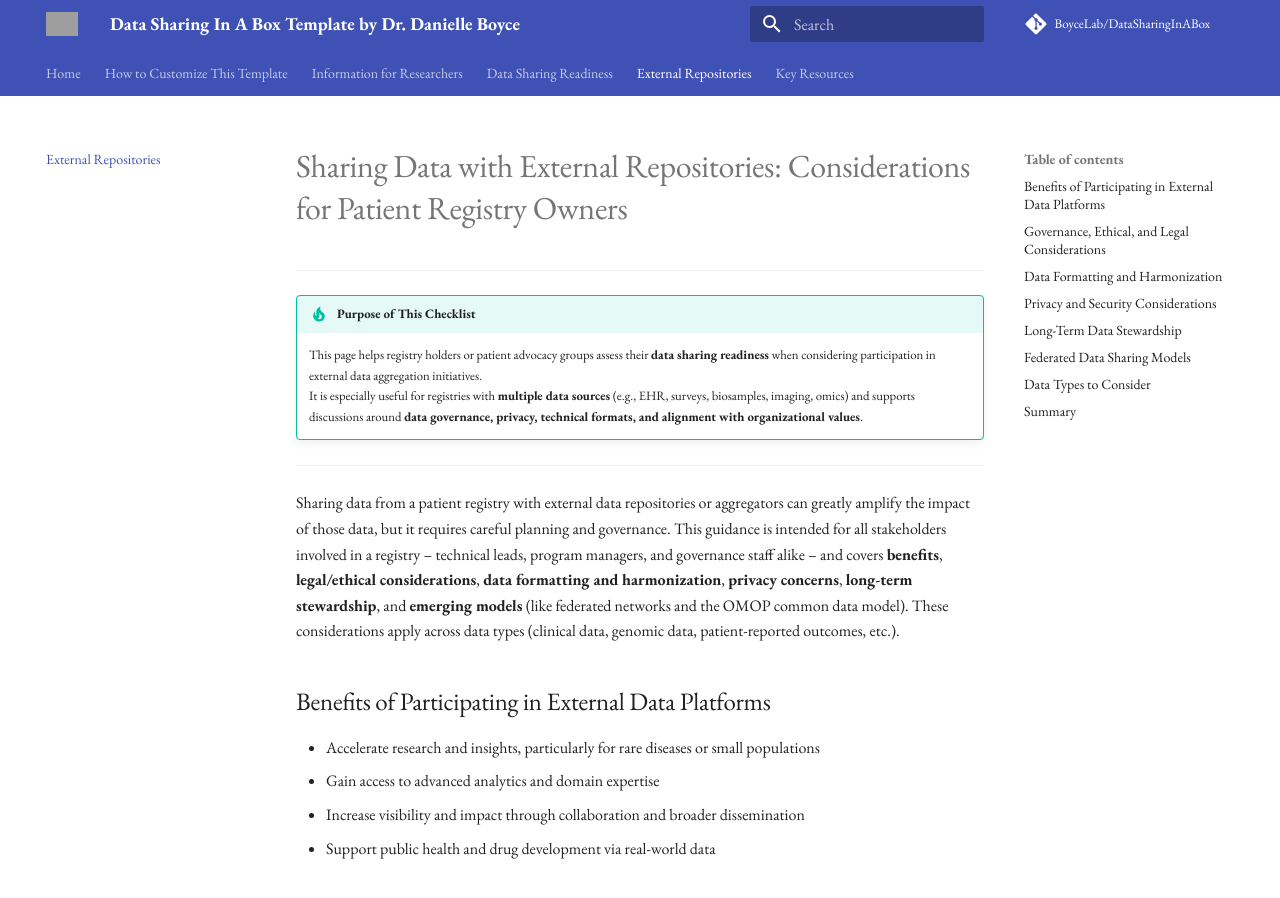
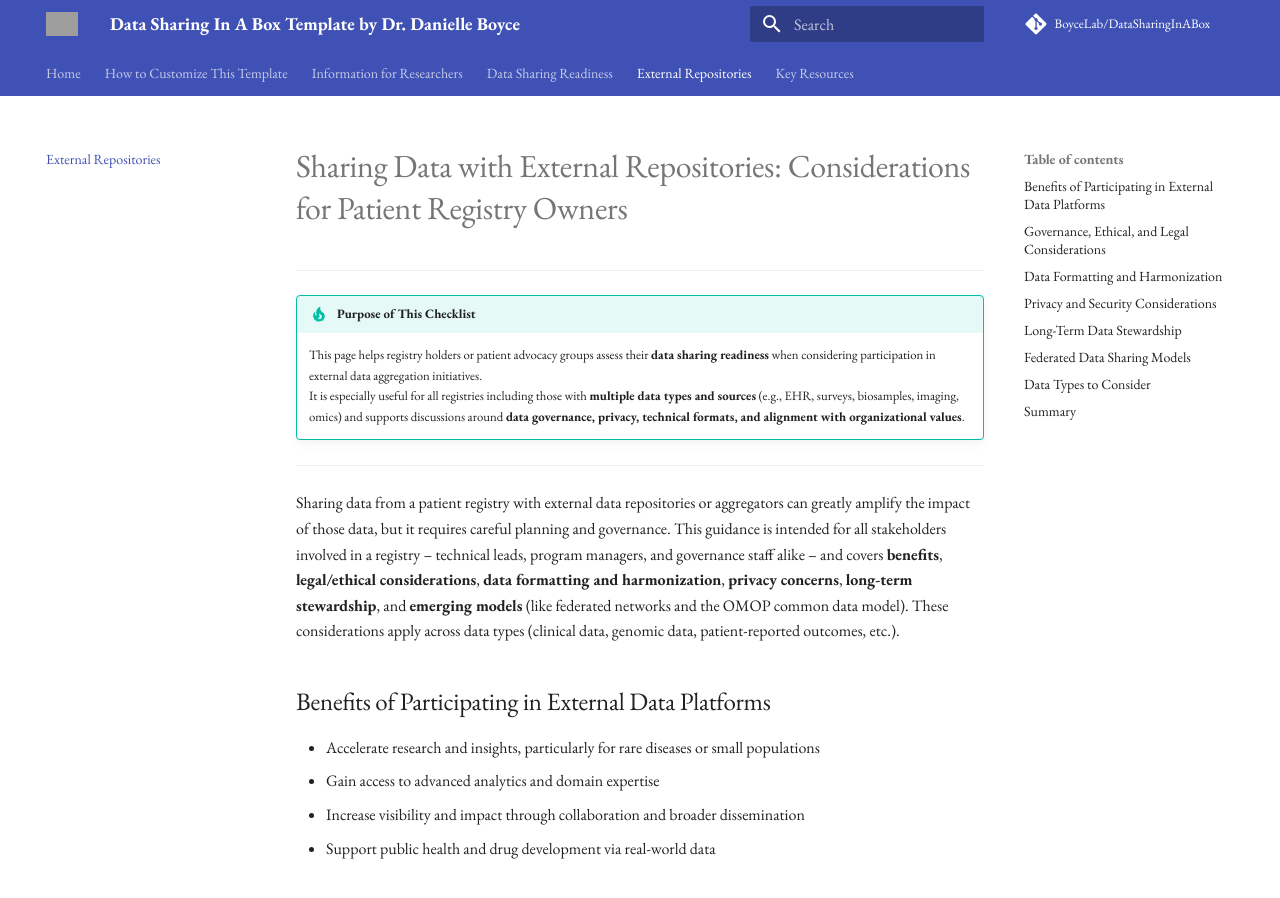
Before and after one commit to BoyceLab/DataSharingInABox, an MkDocs documentation site: the page built from docs/external-repository.md, in a window 1280 px wide and 900 px high. Built offline with MkDocs 1.6.1 and Material for MkDocs 9.7.7, drawn with Linux system fonts in a browser that asks for light colours; comment, search, counter and statistics services are not loaded; grey boxes are pictures that could not be loaded.

Commit message:
Update external-repository.md

```diff
--- a/docs/external-repository.md
+++ b/docs/external-repository.md
@@ -3,7 +3,7 @@
 ---
 !!! tip "Purpose of This Checklist"
     This page helps registry holders or patient advocacy groups assess their **data sharing readiness** when considering participation in external data aggregation initiatives.
-    It is especially useful for registries with **multiple data sources** (e.g., EHR, surveys, biosamples, imaging, omics) and supports discussions around **data governance, privacy, technical formats, and alignment with organizational values**.
+    It is especially useful for all registries including those with **multiple data types and sources** (e.g., EHR, surveys, biosamples, imaging, omics) and supports discussions around **data governance, privacy, technical formats, and alignment with organizational values**.
 ---
 
 Sharing data from a patient registry with external data repositories or aggregators can greatly amplify the impact of those data, but it requires careful planning and governance. This guidance is intended for all stakeholders involved in a registry – technical leads, program managers, and governance staff alike – and covers **benefits**, **legal/ethical considerations**, **data formatting and harmonization**, **privacy concerns**, **long-term stewardship**, and **emerging models** (like federated networks and the OMOP common data model). These considerations apply across data types (clinical data, genomic data, patient-reported outcomes, etc.).
```
